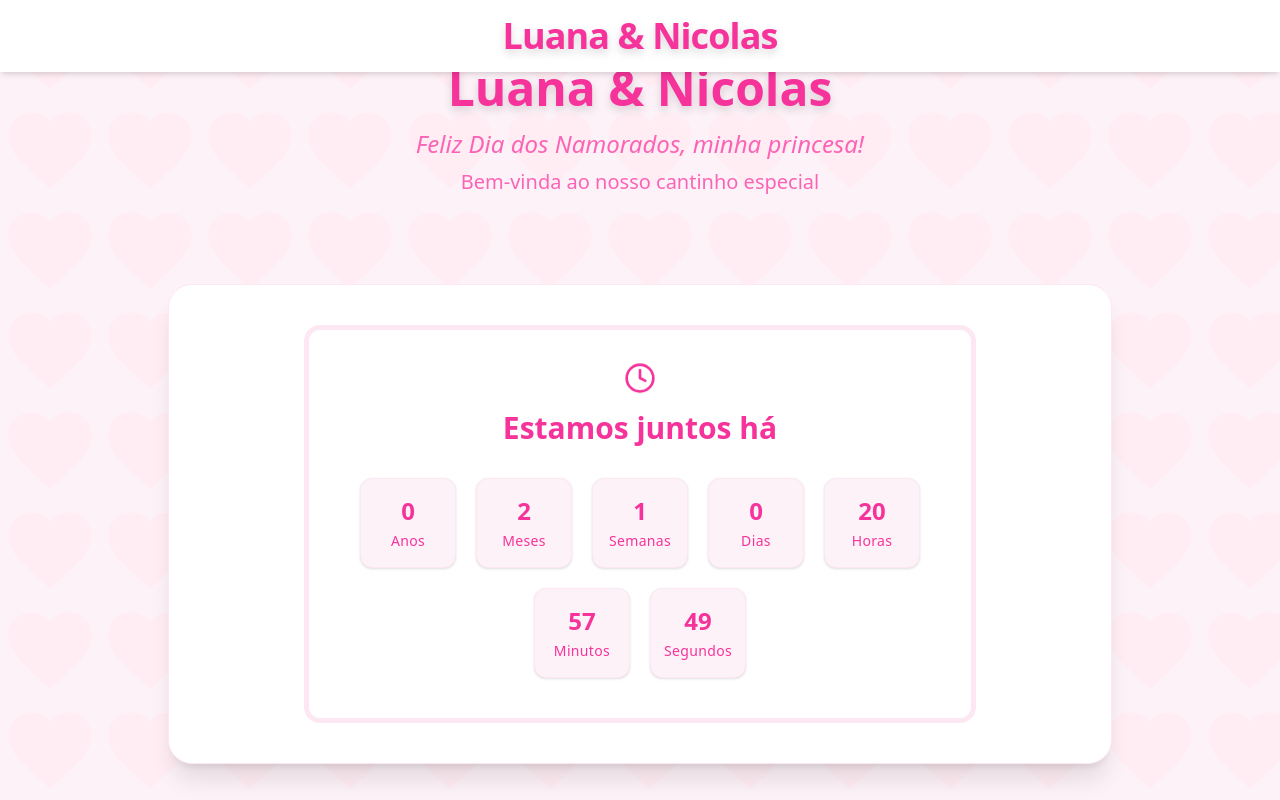
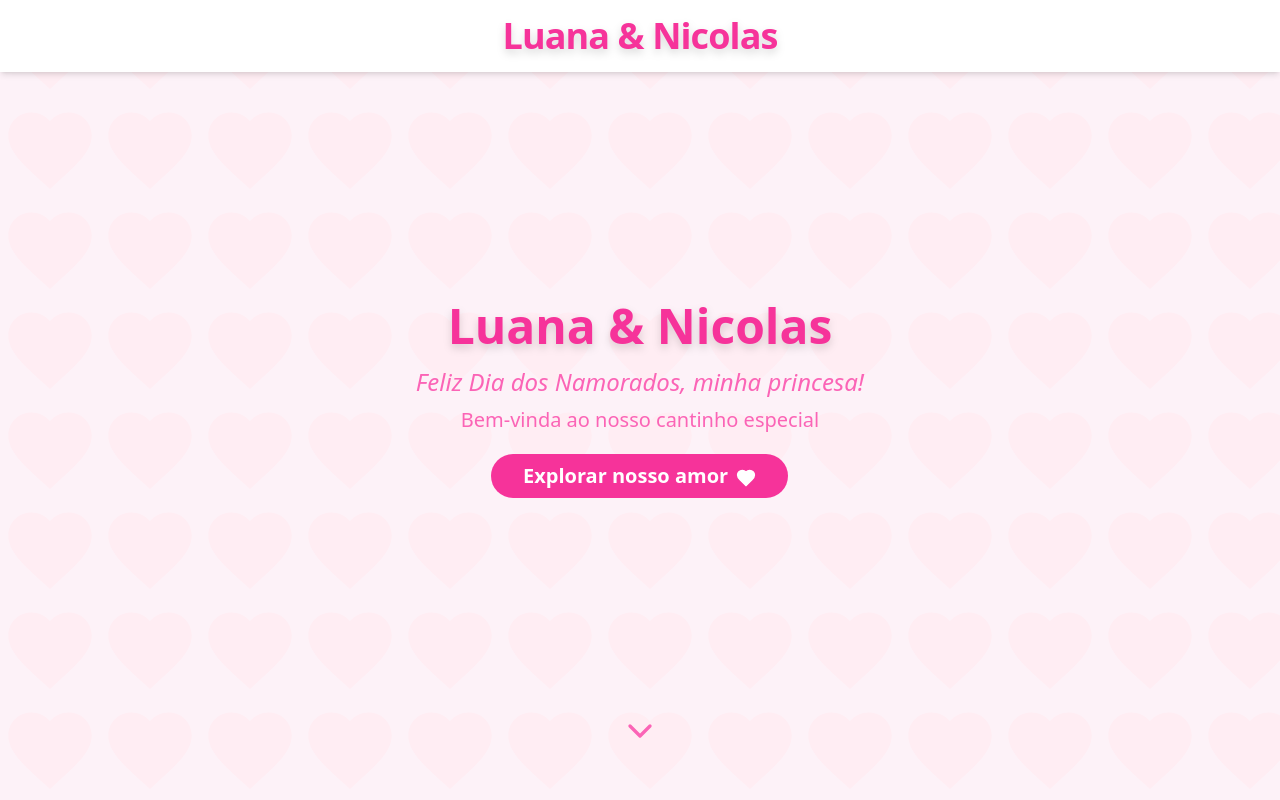
Before and after one commit to ngracioli/luana-valentines-app, a React (Vite) app: page / in a window 1280 px wide. Shown: the top 800 px of the page. Built offline with nearby package versions, Linux system fonts and the light colour scheme; no server answers.

Commit message:
feat(welcometext): increase section size, add animated chevron, and implement scroll button logic

```diff
--- a/src/components/WelcomeText.jsx
+++ b/src/components/WelcomeText.jsx
@@ -1,15 +1,54 @@
+import { ChevronDown } from "lucide-react";
+import { Heart } from "lucide-react";
+import { useEffect, useState } from "react";
+
 function WelcomeText() {
+    const [showChevron, setShowChevron] = useState(true);
+
+    useEffect(() => {
+        function handleScroll() {
+            setShowChevron(window.scrollY < window.innerHeight * 0.4);
+        }
+        window.addEventListener("scroll", handleScroll);
+        return () => window.removeEventListener("scroll", handleScroll);
+    }, []);
+
     return (
-        <section className="flex flex-col items-center justify-center text-center py-10 px-4 md:py-16 md:px-0">
-            <h1 className="text-4xl md:text-5xl font-extrabold text-pink-500 mb-4 drop-shadow-lg">
+        <section className="flex flex-col items-center justify-center text-center py-10 px-4 md:py-16 md:px-0 min-h-screen relative">
+            <h1 className="text-4xl sm:text-4xl md:text-5xl font-extrabold text-pink-500 mb-4 drop-shadow-lg">
                 Luana & Nicolas
             </h1>
-            <p className="italic text-xl md:text-2xl text-pink-400 mb-2">
+            <p className="italic text-xl sm:text-xl md:text-2xl text-pink-400 mb-2">
                 Feliz Dia dos Namorados, minha princesa!
             </p>
-            <p className="text-lg md:text-xl text-pink-400">
+            <p className="text-lg sm:text-lg md:text-xl text-pink-400">
                 Bem-vinda ao nosso cantinho especial
             </p>
+            <button
+                className="bg-pink-500 hover:bg-pink-700 transition transform-gpu hover:scale-110 text-white font-bold py-2 px-6 sm:px-8 rounded-3xl mt-5 will-change-transform cursor-pointer text-lg sm:text-xl"
+                onClick={() => {
+                    const section = document.activeElement.closest("section");
+                    const navbar = document.getElementById("navbar");
+                    const navbarHeight = navbar ? navbar.offsetHeight : 80;
+                    if (section) {
+                        const y =
+                            section.getBoundingClientRect().bottom +
+                            window.scrollY -
+                            navbarHeight;
+                        window.scrollTo({ top: y, behavior: "smooth" });
+                    }
+                }}
+            >
+                Explorar nosso amor
+                <Heart className="w-5 h-5 inline-block ml-2 fill-white" />
+            </button>
+            <ChevronDown
+                className={`w-8 h-8 sm:w-10 sm:h-10 text-pink-400 animate-bounce absolute bottom-6 sm:bottom-10 transition-opacity duration-500 ${
+                    showChevron
+                        ? "opacity-100 pointer-events-auto"
+                        : "opacity-0 pointer-events-none"
+                }`}
+            />
         </section>
     );
 }
```
